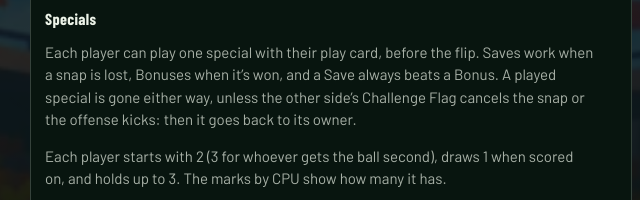
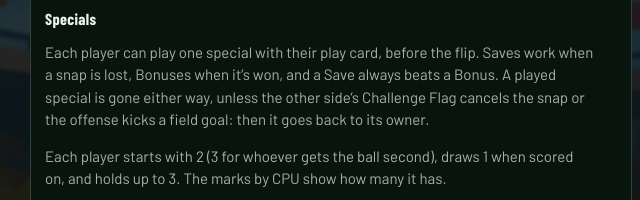
Before and after one commit to noam99moyal/snap-call, a plain HTML site: page look/game.html in a window 1280 px wide. Both pictures are taken after a click on the button "How to play". Shown: the part 247-447 px from the top of the page, 309-949 px from the left. Drawn offline with nearby package versions, Linux system fonts and the light colour scheme.

Commit message:
Look preview: How to play says "kicks a field goal"
"... unless the other side's Challenge Flag cancels the snap or the offense
kicks a field goal: then it goes back to its owner."

Co-Authored-By: Claude Opus 5.5 <noreply@anthropic.com>

```diff
--- a/look/game.html
+++ b/look/game.html
@@ -906,7 +906,7 @@
         </ul>
 
         <h3>Specials</h3>
-        <p>Each player can play one special with their play card, before the flip. Saves work when a snap is lost, Bonuses when it’s won, and a Save always beats a Bonus. A played special is gone either way, unless the other side’s Challenge Flag cancels the snap or the offense kicks: then it goes back to its owner.</p>
+        <p>Each player can play one special with their play card, before the flip. Saves work when a snap is lost, Bonuses when it’s won, and a Save always beats a Bonus. A played special is gone either way, unless the other side’s Challenge Flag cancels the snap or the offense kicks a field goal: then it goes back to its owner.</p>
         <p>Each player starts with 2 (3 for whoever gets the ball second), draws 1 when scored on, and holds up to 3. The marks by CPU show how many it has.</p>
         <dl>
           <dt>Juke or Spectacular Catch <span>offense save</span></dt><dd>If the offense is stopped, it still gains 1 zone, even on a Deep Pass.</dd>
```
Also changed, not shown: look/index.html (+1 -1 lines).
